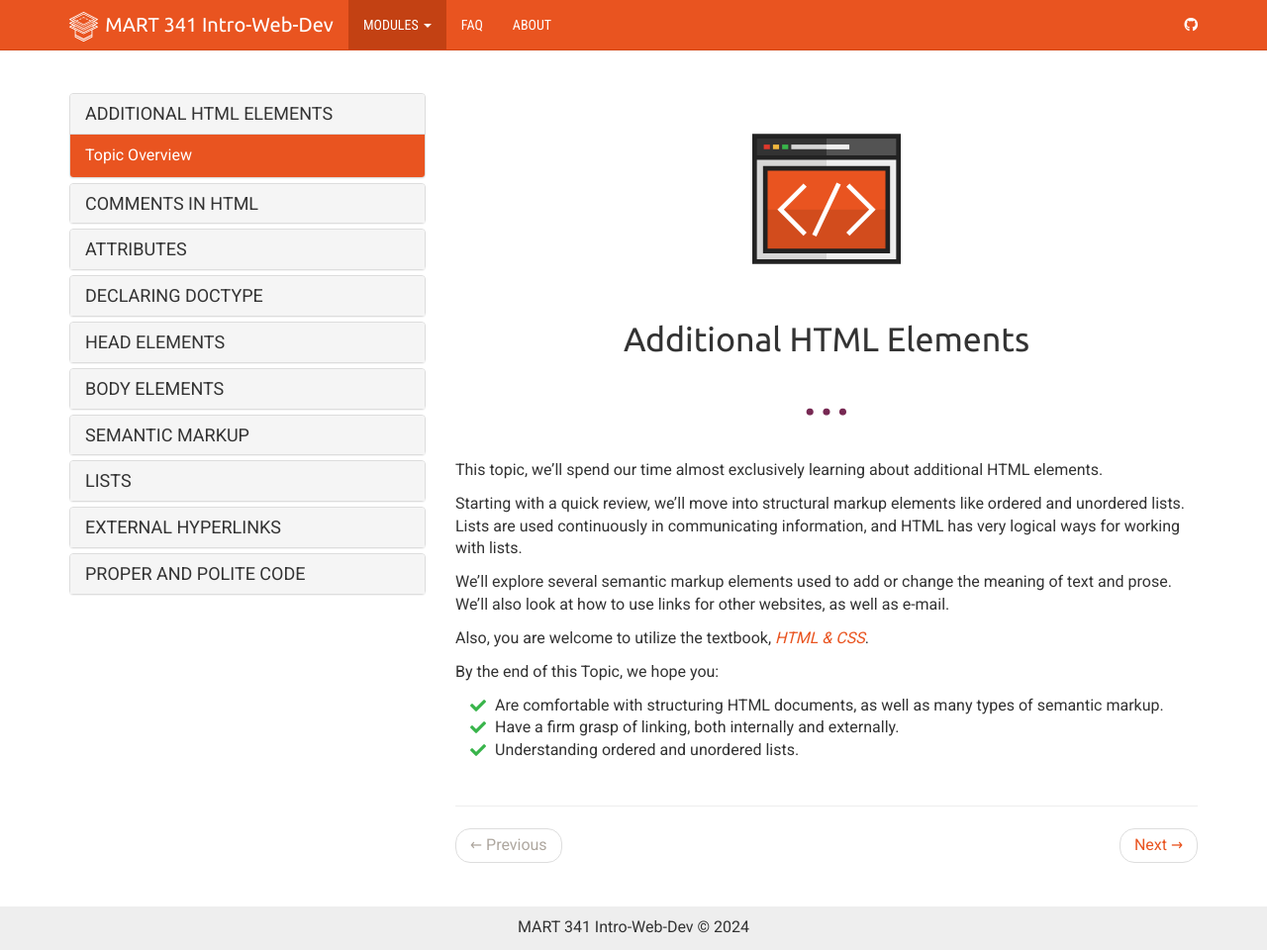
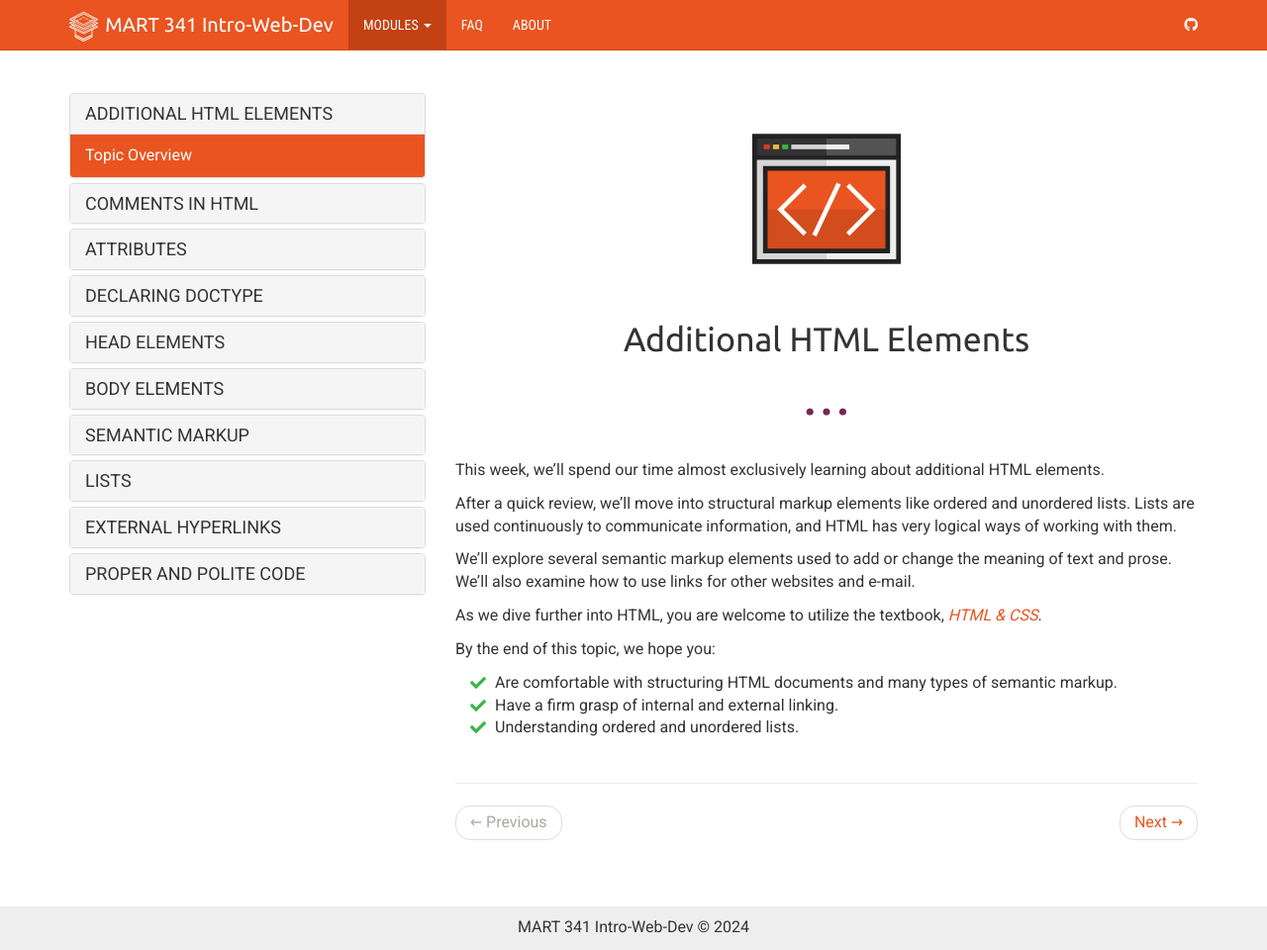
Before and after one commit to Montana-Media-Arts/webDesignFall2024, a Jekyll site: the page built from _docs/topic-05/00-index/page-01.md, in a window 1280 px wide and 960 px high. Shown: the whole window at 99% size. Built offline with Jekyll 4.4.1, drawn with Linux system fonts in a browser that asks for light colours; nearby versions of some CDN libraries.

Commit message:
Update page-01.md

```diff
--- a/_docs/topic-05/00-index/page-01.md
+++ b/_docs/topic-05/00-index/page-01.md
@@ -13,17 +13,17 @@ tags:
 </div>
 
 
-This topic, we'll spend our time almost exclusively learning about additional HTML elements.
+This week, we'll spend our time almost exclusively learning about additional HTML elements.
 
-Starting with a quick review, we'll move into structural markup elements like ordered and unordered lists. Lists are used continuously in communicating information, and HTML has very logical ways for working with lists.
+After a quick review, we'll move into structural markup elements like ordered and unordered lists. Lists are used continuously to communicate information, and HTML has very logical ways of working with them.
 
-We'll explore several semantic markup elements used to add or change the meaning of text and prose. We'll also look at how to use links for other websites, as well as e-mail.
+We'll explore several semantic markup elements used to add or change the meaning of text and prose. We'll also examine how to use links for other websites and e-mail.
 
-Also, you are welcome to utilize the textbook, <a href="http://www.htmlandcssbook.com/" target="_blank"><i>HTML & CSS</i></a>.
+As we dive further into HTML, you are welcome to utilize the textbook, <a href="http://www.htmlandcssbook.com/" target="_blank"><i>HTML & CSS</i></a>.
 
-By the end of this Topic, we hope you:
+By the end of this topic, we hope you:
 <ul class="pros-and-cons">
-  <li class="icon-pro">Are comfortable with structuring HTML documents, as well as many types of semantic markup.</li>
-  <li class="icon-pro">Have a firm grasp of linking, both internally and externally.</li>
+  <li class="icon-pro">Are comfortable with structuring HTML documents and many types of semantic markup.</li>
+  <li class="icon-pro">Have a firm grasp of internal and external linking.</li>
   <li class="icon-pro">Understanding ordered and unordered lists.</li>
 </ul>
```
